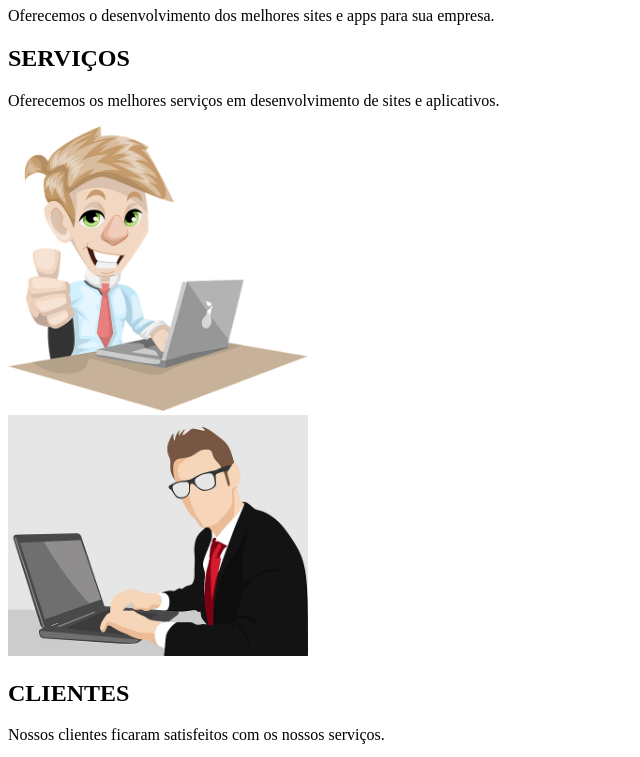
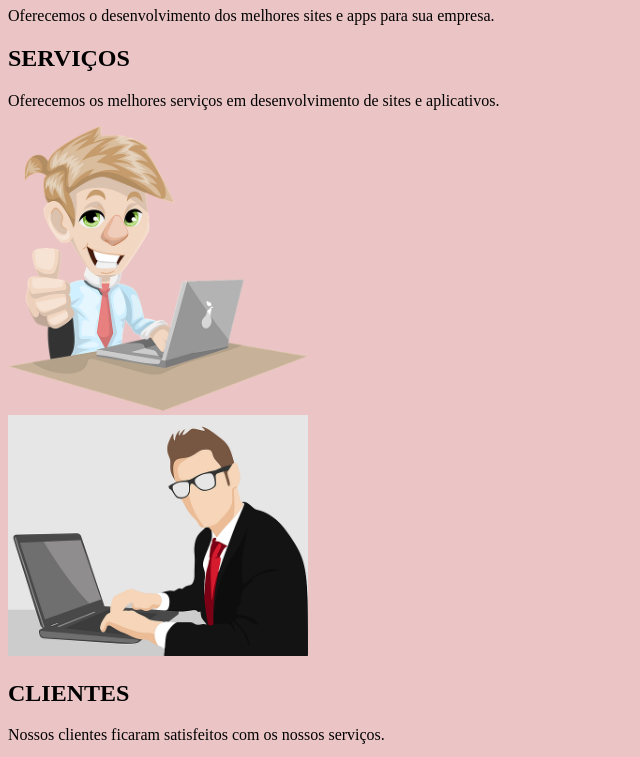
Before and after one commit to franciscojsc/aula-html5-css3, a plain HTML site: page index.html in a window 1280 px wide. Shown: the part 179-936 px from the top of the page, without its empty margins (0-640 px from the left). Drawn offline with Linux system fonts and the light colour scheme.

Commit message:
Altere a cor de fundo

```diff
--- /dev/null
+++ b/css/style.css
@@ -0,0 +1,3 @@
+body {
+  background-color: #ebc5c5;
+}
--- a/index.html
+++ b/index.html
@@ -4,6 +4,7 @@
 <head>
   <meta charset="UTF-8">
   <title>Minha página</title>
+  <link rel="stylesheet" href="css/style.css">
 </head>
 
 <body>
```
